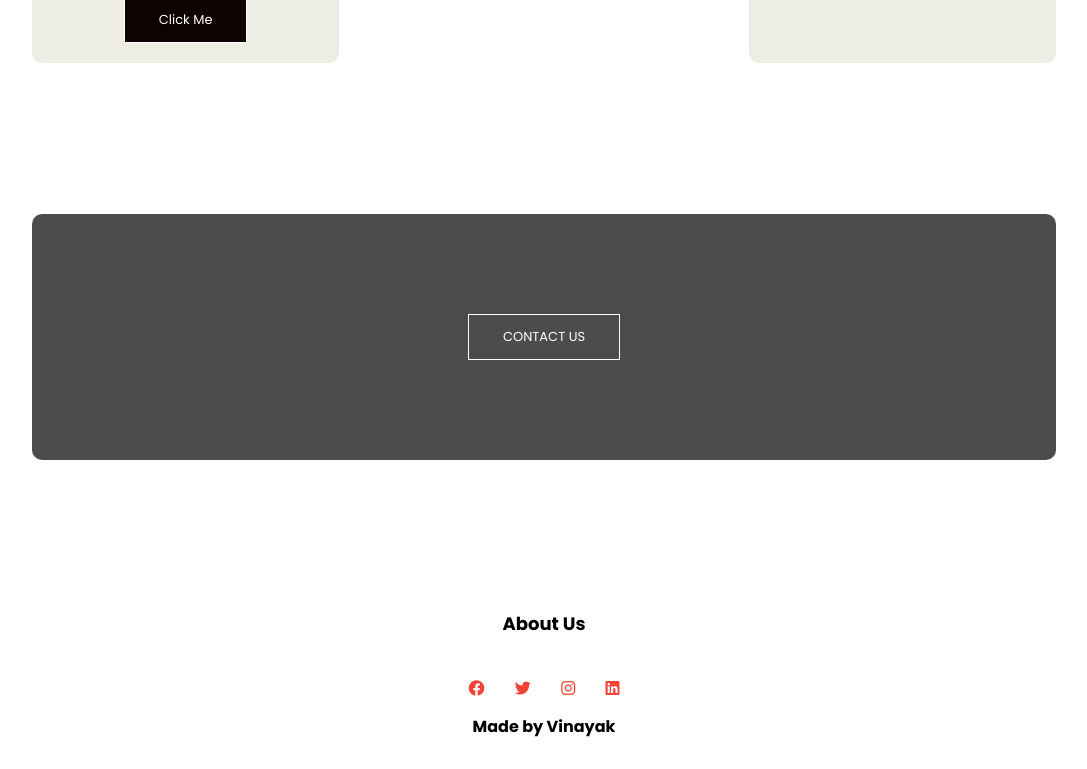
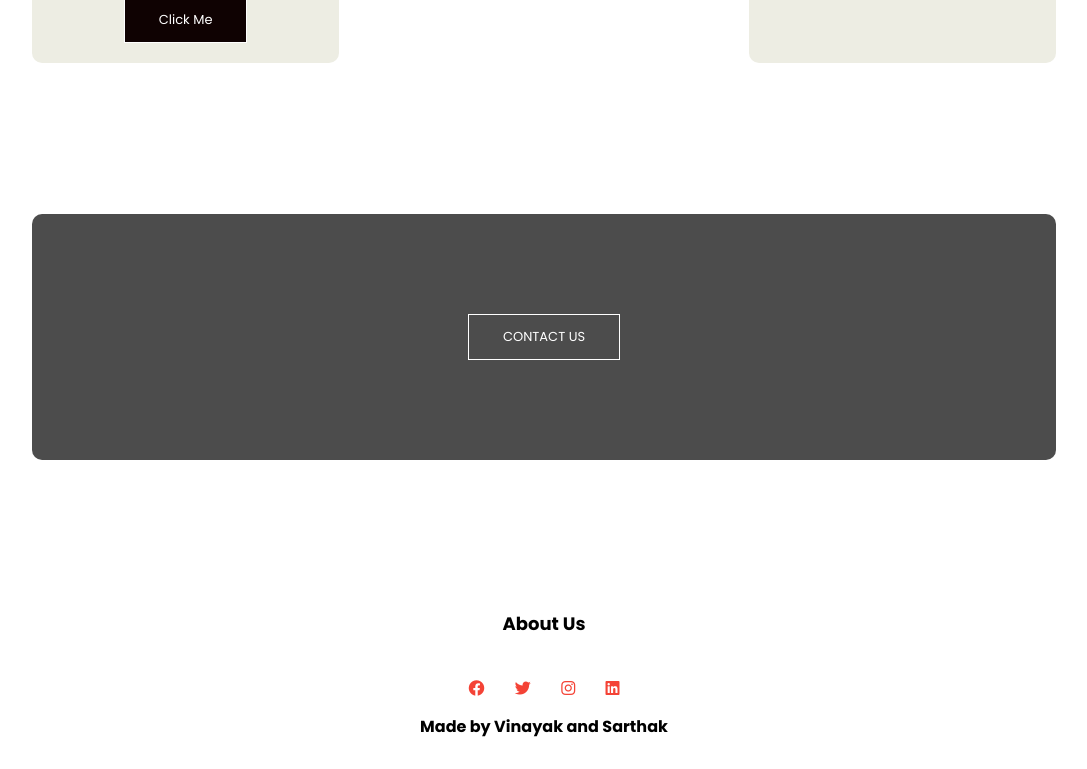
Before and after one commit to Vinayak-009/project, a plain HTML site: page index.html in a window 1280 px wide. Shown: the part 1129-1898 px from the top of the page, without its empty margins (96-1183 px from the left). Drawn offline with Linux system fonts and the light colour scheme.

Commit message:
Update index.html

```diff
--- a/index.html
+++ b/index.html
@@ -74,7 +74,7 @@
             <a href="https://www.instagram.com/vinayak_1629/"><i class="fab fa-instagram"></i></a>
             <a href="https://www.linkedin.com/in/vinayak-sharma-23787a1a6/"><i class="fab fa-linkedin"></i></a>
         </div>
-        <p> <b>Made by Vinayak</b></p>
+        <p> <b>Made by Vinayak and Sarthak</b></p>
     </section>
 
     <!-- JavaScript code To add click functionality in show and hide menu -->
```
